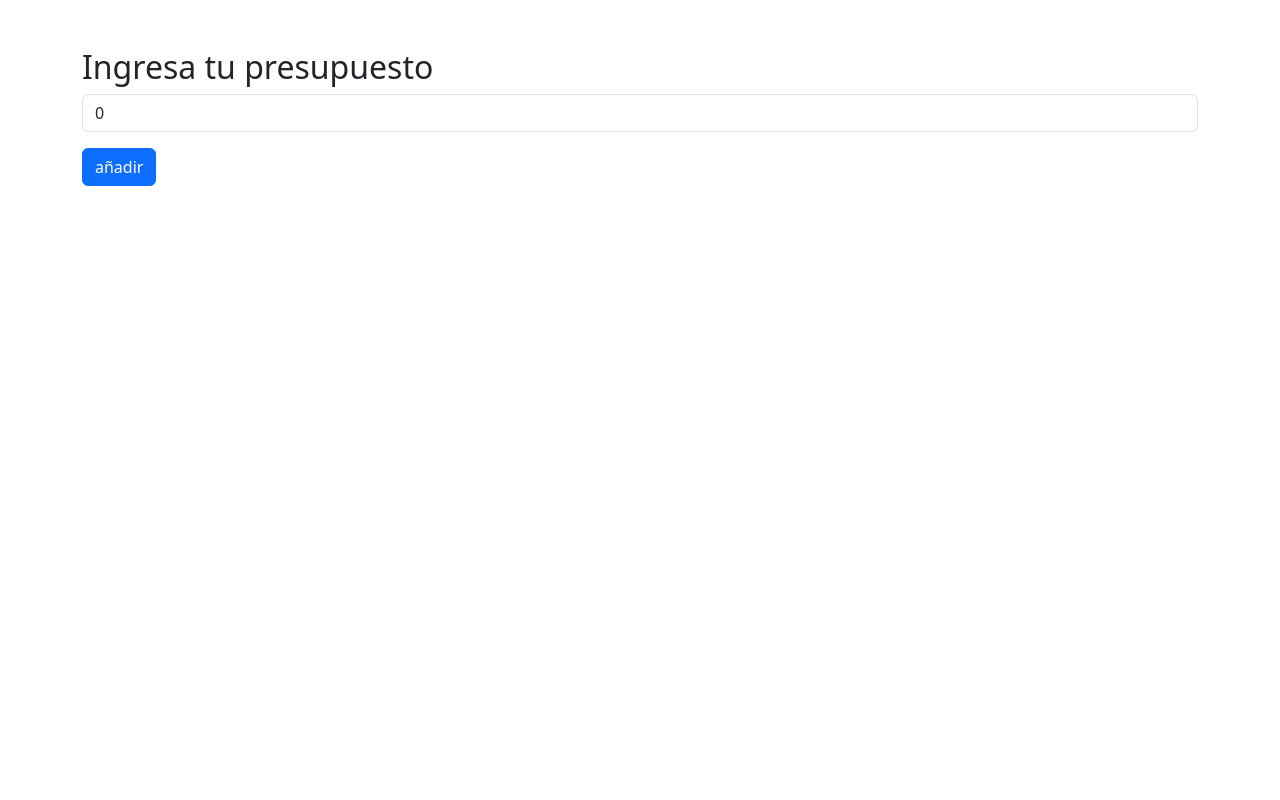
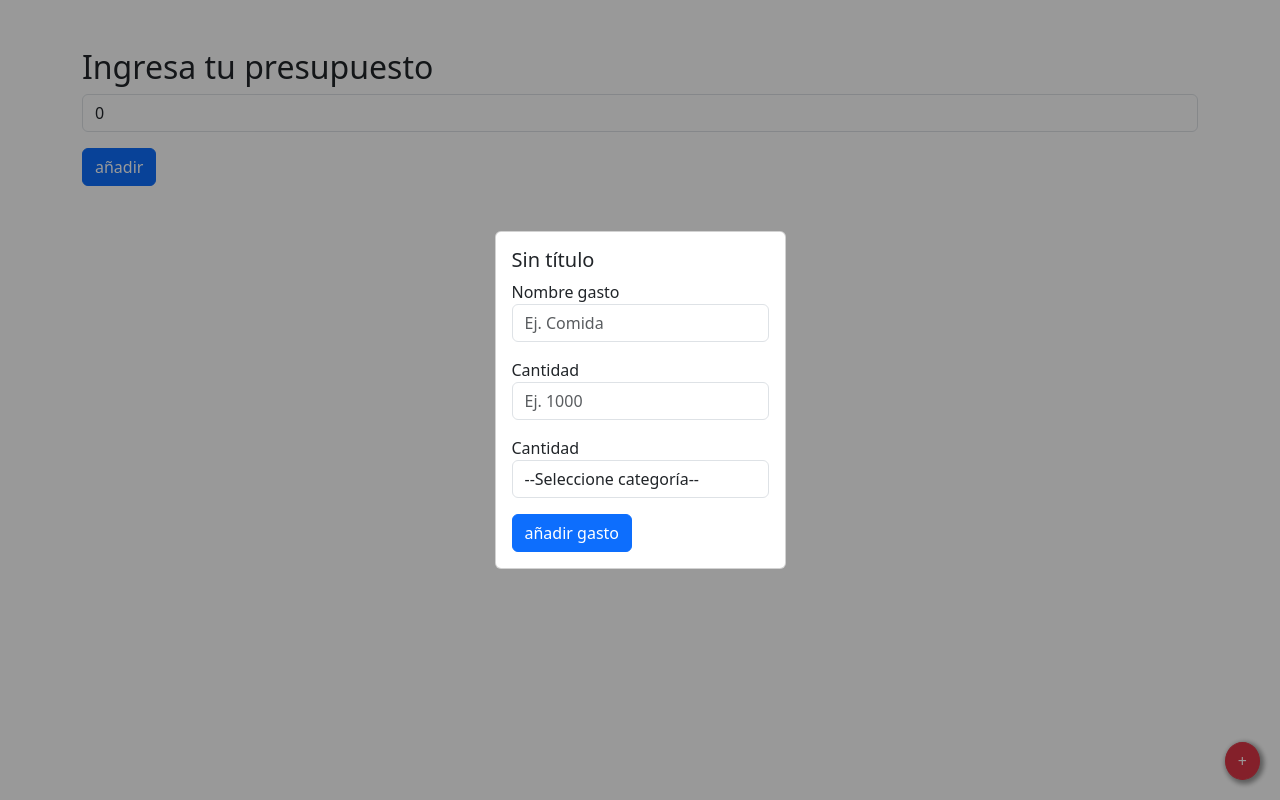
Before and after one commit to homeroxis/control-gastos-react, a React (Create React App) app: page / in a window 1280 px wide. Built offline with nearby package versions, Linux system fonts and the light colour scheme.

Commit message:
5 files modified, 4 added

```diff
--- a/App.tsx
+++ b/App.tsx
@@ -1,14 +1,19 @@
 import * as React from 'react';
 import { useState } from 'react';
+import { ControlPresupuesto } from './components/ControlPresupuesto';
 import { NuevoPresupuesto } from './components/NuevoPresupuesto';
+import { Modal } from './ui/Modal';
 
 export const App = () => {
   const [presupuesto, setPresupuesto] = useState(0);
+  const [gastos, setGastos] = useState([]);
+  const [gasto, setGasto] = useState({});
+  const [modal, setModal] = useState([false]);
   const [isValidPresupuesto, setIsValidPresupuesto] = useState(false);
   return (
     <div>
       {isValidPresupuesto ? (
-        <h1>Hola</h1>
+        <ControlPresupuesto presupuesto={presupuesto} />
       ) : (
         <NuevoPresupuesto
           presupuesto={presupuesto}
@@ -17,6 +22,24 @@ export const App = () => {
           setIsValidPresupuesto={setIsValidPresupuesto}
         />
       )}
+      <button
+        className="btn btn-danger"
+        style={{
+          position: 'fixed',
+          bottom: '20px',
+          right: '20px',
+          borderRadius: '50%',
+          boxShadow: '2px 2px 5px 2px rgba(0, 0, 0, 0.4)',
+        }}
+      >
+        +
+      </button>
+      <Modal
+        gastos={gastos}
+        setGastos={setGastos}
+        gasto={gasto}
+        setGasto={setGasto}
+      />
     </div>
   );
 };
--- /dev/null
+++ b/components/ControlPresupuesto.tsx
@@ -0,0 +1,27 @@
+import * as React from 'react';
+import { useState } from 'react';
+import { formatCurrency } from '../helpers';
+
+export const ControlPresupuesto = ({ presupuesto }) => {
+  return (
+    <div className="row mt-5">
+      <div className="col-6"></div>
+      <div className="col-6">
+        <ul className="list-group">
+          <li className="list-group-item text-primary">
+            Presupuesto:{' '}
+            <span className="fw-bold text-dark">
+              {formatCurrency(presupuesto)}
+            </span>
+          </li>
+          <li className="list-group-item text-primary">
+            Gastos: <span className="fw-bold text-dark">0</span>
+          </li>
+          <li className="list-group-item text-primary">
+            Restante: <span className="fw-bold text-dark">0</span>
+          </li>
+        </ul>
+      </div>
+    </div>
+  );
+};
--- a/components/NuevoPresupuesto.tsx
+++ b/components/NuevoPresupuesto.tsx
@@ -21,7 +21,6 @@ export const NuevoPresupuesto = ({
     e.preventDefault();
     if (!presupuesto || presupuesto <= 0) {
       setMensaje('Debe ingresar un valor válido');
-      console.log(typeof mensaje);
       return;
     }
     setIsValidPresupuesto(true);
--- /dev/null
+++ b/helpers/index.ts
@@ -0,0 +1,3 @@
+export const formatCurrency = (value: number) => {
+  return value.toLocaleString('en-US', { style: 'currency', currency: 'USD' });
+};
--- /dev/null
+++ b/hooks/useForms.tsx
@@ -0,0 +1,20 @@
+import * as React from 'react';
+import { useState } from 'react';
+
+export const useForms = (initState) => {
+  const [formData, setFormData] = useState(initState);
+
+  const onChange = (e) => {
+    setFormData((prev) => ({
+      ...prev,
+      [e.target.name]: e.target.value,
+    }));
+  };
+
+  return {
+    ...formData,
+    formData,
+    // functions
+    onChange,
+  };
+};
--- a/index.html
+++ b/index.html
@@ -10,6 +10,11 @@
       integrity="sha384-KK94CHFLLe+nY2dmCWGMq91rCGa5gtU4mk92HdvYe+M/SXH301p5ILy+dN9+nJOZ"
       crossorigin="anonymous"
     />
+    <script
+      src="https://cdn.jsdelivr.net/npm/bootstrap@5.3.0-alpha3/dist/js/bootstrap.bundle.min.js"
+      integrity="sha384-ENjdO4Dr2bkBIFxQpeoTz1HIcje39Wm4jDKdf19U8gI4ddQ3GYNS7NTKfAdVQSZe"
+      crossorigin="anonymous"
+    ></script>
     <title>App Gastos</title>
   </head>
   <body>
--- a/index.tsx
+++ b/index.tsx
@@ -2,6 +2,7 @@ import * as React from 'react';
 import { StrictMode } from 'react';
 import { createRoot } from 'react-dom/client';
 import { App } from './App';
+import './style.css';
 
 const rootElement = document.getElementById('root');
 const root = createRoot(rootElement);
--- a/style.css
+++ b/style.css
@@ -1,3 +1,12 @@
-h1, p {
-  font-family: Lato;
+.bg-modal {
+  position: fixed;
+  top: 0;
+  left: 0;
+  width: 100vw;
+  height: 100vh;
+  background-color: rgba(0, 0, 0, 0.4);
+  z-index: 9999;
+  display: flex;
+  justify-content: center;
+  align-items: center;
 }
--- /dev/null
+++ b/ui/Modal.tsx
@@ -0,0 +1,87 @@
+import * as React from 'react';
+import { useState } from 'react';
+import { useForms } from '../hooks/useForms';
+
+interface Props {
+  title: string;
+  gastos: any[];
+  setGastos: React.Dispatch<React.SetStateAction<any[]>>;
+  gasto: {};
+  setGasto: React.Dispatch<React.SetStateAction<{}>>;
+}
+
+export const Modal = ({
+  title = 'Sin título',
+  gastos,
+  setGastos,
+  gasto,
+  setGasto,
+}: Props) => {
+  const [categoria, setCategoria] = useState('');
+
+  const { nombre, cantidad, onChange, formData } = useForms({
+    nombre: '',
+    cantidad: '',
+    categoria,
+  });
+
+  const handleSubmit = (e: any) => {
+    e.preventDefault();
+    console.log('Sibmit desde modal', formData);
+  };
+
+  return (
+    <div className="bg-modal">
+      <div className="card" style={{ with: '60vh' }}>
+        <div className="card-body">
+          <h5 className="card-title">{title}</h5>
+          <form onSubmit={handleSubmit}>
+            <div className="div mb-3">
+              <label htmlFor="nombre" className="label-control">
+                Nombre gasto
+              </label>
+              <input
+                name="nombre"
+                value={nombre}
+                onChange={onChange}
+                type="text"
+                className="form-control"
+                placeholder="Ej. Comida"
+              />
+            </div>
+            <div className="div mb-3">
+              <label htmlFor="cantidad" className="label-control">
+                Cantidad
+              </label>
+              <input
+                name="cantidad"
+                value={cantidad}
+                onChange={onChange}
+                type="text"
+                className="form-control"
+                placeholder="Ej. 1000"
+              />
+            </div>
+            <div className="div mb-3">
+              <label htmlFor="nombre" className="label-control">
+                Cantidad
+              </label>
+              <select
+                className="form-control"
+                value={categoria}
+                onChange={(e: any) => setCategoria(e.target.value)}
+              >
+                <option value="">--Seleccione categoría--</option>
+                <option value="salud">Salud</option>
+                <option value="comida">Comida</option>
+                <option value="varios">Varios</option>
+                <option value="varios">Transporte</option>
+              </select>
+            </div>
+            <button className="btn btn-primary">añadir gasto</button>
+          </form>
+        </div>
+      </div>
+    </div>
+  );
+};
```
